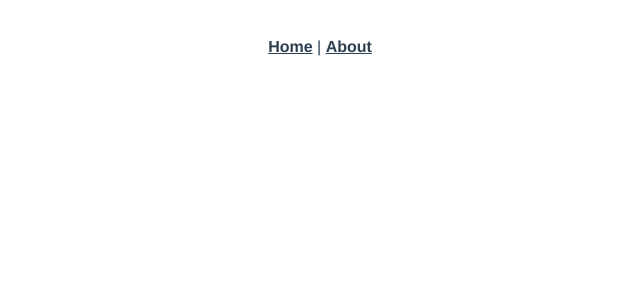
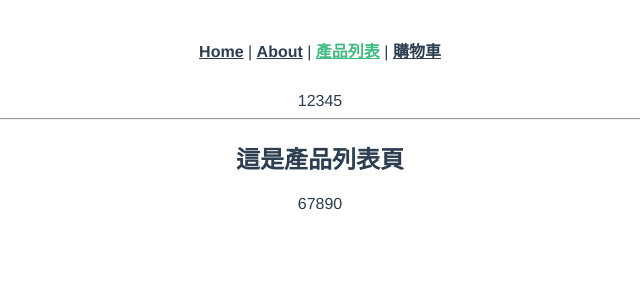
Before and after one commit to gmwu185/js-training-week-06-vue-cli-router, a Vue app: page /#/products in a window 1280 px wide. Shown: the top 300 px of the page, without its empty margins (320-960 px from the left). Built offline with nearby package versions, Linux system fonts and the light colour scheme.

Commit message:
加入 Cart.vue 與 Products.vue 單頁路由設定

```diff
--- a/package.json
+++ b/package.json
@@ -10,6 +10,7 @@
   "dependencies": {
     "core-js": "^3.6.5",
     "vue": "^2.6.11",
+    "vue-loading-overlay": "^3.3.3",
     "vue-router": "^3.2.0"
   },
   "devDependencies": {
--- a/src/App.vue
+++ b/src/App.vue
@@ -2,9 +2,14 @@
   <div id="app">
     <div id="nav">
       <router-link to="/">Home</router-link> |
-      <router-link to="/about">About</router-link>
+      <router-link to="/about">About</router-link> |
+      <router-link to="/products">產品列表</router-link> |
+      <router-link to="/cart">購物車</router-link>
     </div>
+    12345
+    <hr>
     <router-view/>
+    67890
   </div>
 </template>
 
--- a/src/main.js
+++ b/src/main.js
@@ -1,9 +1,14 @@
 import Vue from 'vue';
+import Loading from 'vue-loading-overlay';
+import 'vue-loading-overlay/dist/vue-loading.css';
 import App from './App.vue';
 import router from './router';
 
 Vue.config.productionTip = false;
 
+Vue.component('Loading', Loading);
+// console.log("Vue.component('Loading', Loading);", Loading);
+
 new Vue({
   router,
   render: (h) => h(App),
--- /dev/null
+++ b/src/views/Cart.vue
@@ -0,0 +1,5 @@
+<template lang="">
+  <div>
+    <h2>這是購物車列表</h2>
+  </div>
+</template>
--- a/src/views/Home.vue
+++ b/src/views/Home.vue
@@ -1,5 +1,6 @@
 <template>
   <div class="home">
+    <Loading :active.sync="isLoading"></Loading>
     <img alt="Vue logo" src="../assets/logo.png">
     <HelloWorld msg="Welcome to Your Vue.js App"/>
   </div>
@@ -11,8 +12,21 @@ import HelloWorld from '@/components/HelloWorld.vue';
 
 export default {
   name: 'Home',
+  data() {
+    return {
+      isLoading: false,
+      fullPage: true,
+    };
+  },
   components: {
     HelloWorld,
   },
+  created() {
+    this.isLoading = true;
+    setTimeout(() => {
+      this.isLoading = false;
+    }, 500);
+    console.log('this.isLoading', this.isLoading);
+  },
 };
 </script>
--- /dev/null
+++ b/src/views/Products.vue
@@ -0,0 +1,15 @@
+<template>
+  <div>
+    <h2>這是產品列表頁</h2>
+  </div>
+</template>
+
+<script>
+export default {
+  data() {
+    return {
+      products: [],
+    };
+  },
+};
+</script>
```
Also changed, not shown: src/router/index.js (+9 -4 lines), 2 other files (tests, documents, lock files or other folders).
